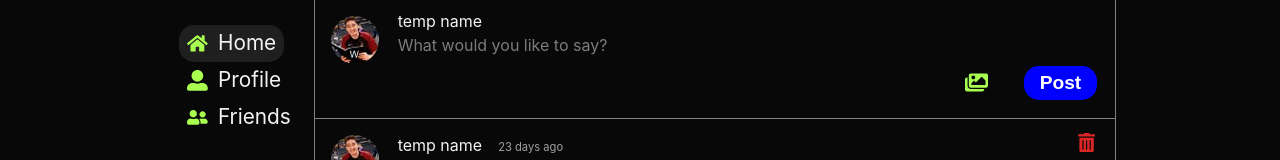
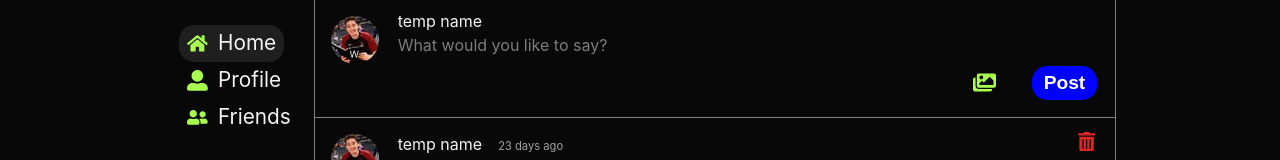
Before and after one commit to social-media-app-project/social-media-app, a React (Create React App) app in the folder frontend/: page / in a window 1280 px wide. Shown: the top 160 px of the page. Built offline with nearby package versions, Linux system fonts and the light colour scheme.

Commit message:
removed extra lines and added changing text size

```diff
--- a/frontend/src/components/common/form/TextButton/TextButton.module.css
+++ b/frontend/src/components/common/form/TextButton/TextButton.module.css
@@ -1,14 +1,11 @@
 .text-button {
-    border: none;
-    font-size: 1.2rem;
-    padding-top: 0.4rem;
-    padding-bottom: 0.4rem;
-    padding-left: 1rem;
-    padding-right: 1rem;
-    border-radius: 15px;
+  border: none;
+  font-size: clamp(0.96rem, -0.875rem + 4.333vw, 1.2rem);
+  padding: 6px 12px;
+  border-radius: 15px;
 }
 
 .text-button:hover {
-    cursor: pointer;
-    background-color: grey;
+  cursor: pointer;
+  background-color: grey;
 }
```
